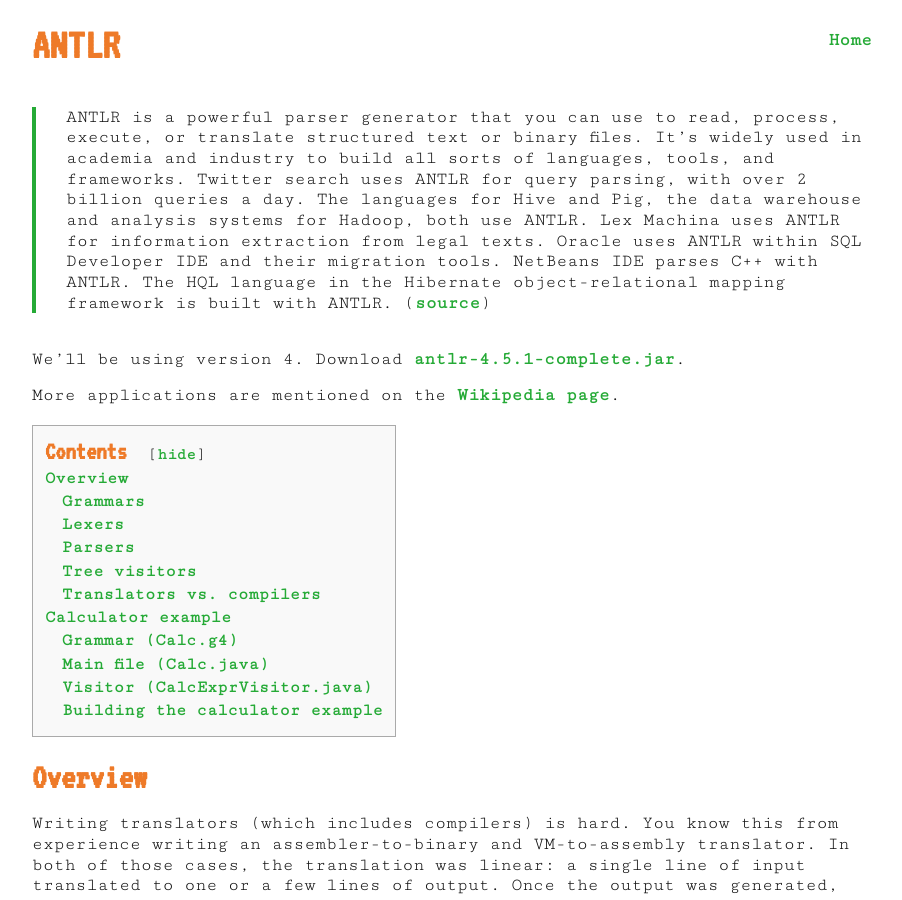
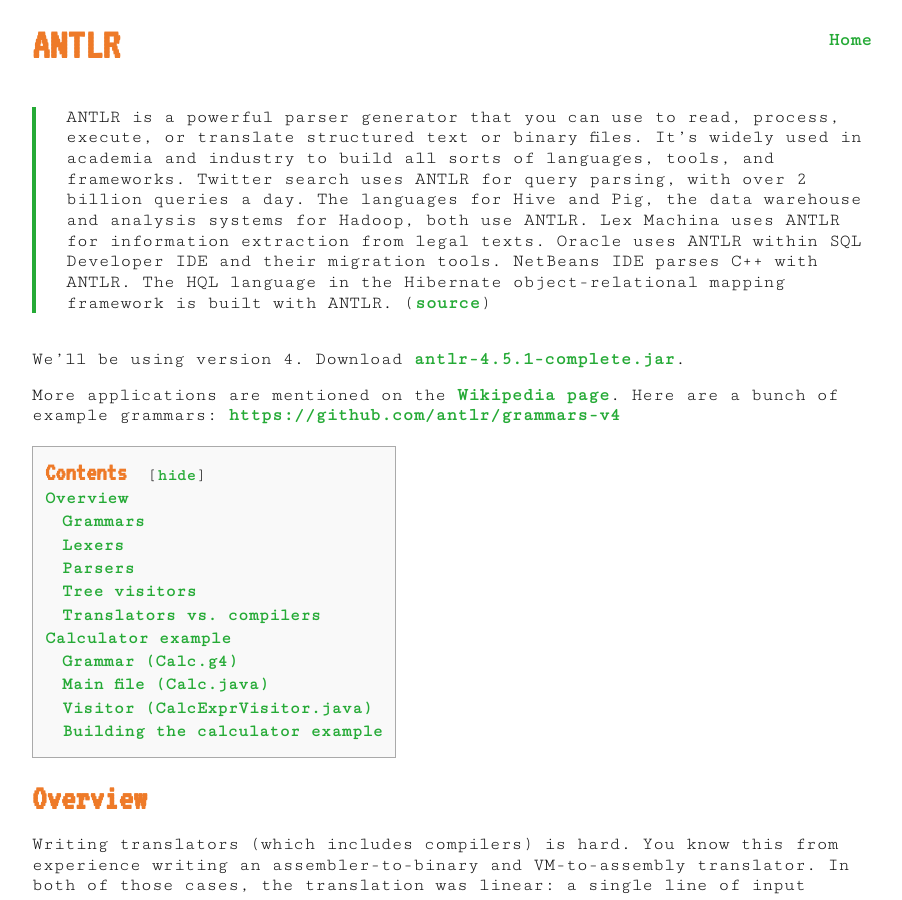
Before and after one commit to joshuaeckroth/csci201-website, a Jekyll site: the page built from notes/antlr.markdown, in a window 1280 px wide and 900 px high. Shown: the whole window, without its empty margins (183-1085 px from the left). Built offline with Jekyll 4.4.1, drawn with Linux system fonts in a browser that asks for light colours; Markdown is read by kramdown in place of the engine named in the settings.

Commit message:
Added link to ANTLR grammar example

```diff
--- a/notes/antlr.markdown
+++ b/notes/antlr.markdown
@@ -9,7 +9,7 @@
 
 We'll be using version 4. Download [antlr-4.5.1-complete.jar](/code/antlr-4.5.1-complete.jar).
 
-More applications are mentioned on the [Wikipedia page](https://en.wikipedia.org/wiki/ANTLR).
+More applications are mentioned on the [Wikipedia page](https://en.wikipedia.org/wiki/ANTLR). Here are a bunch of example grammars: [https://github.com/antlr/grammars-v4](https://github.com/antlr/grammars-v4)
 
 ## Overview
 
```
